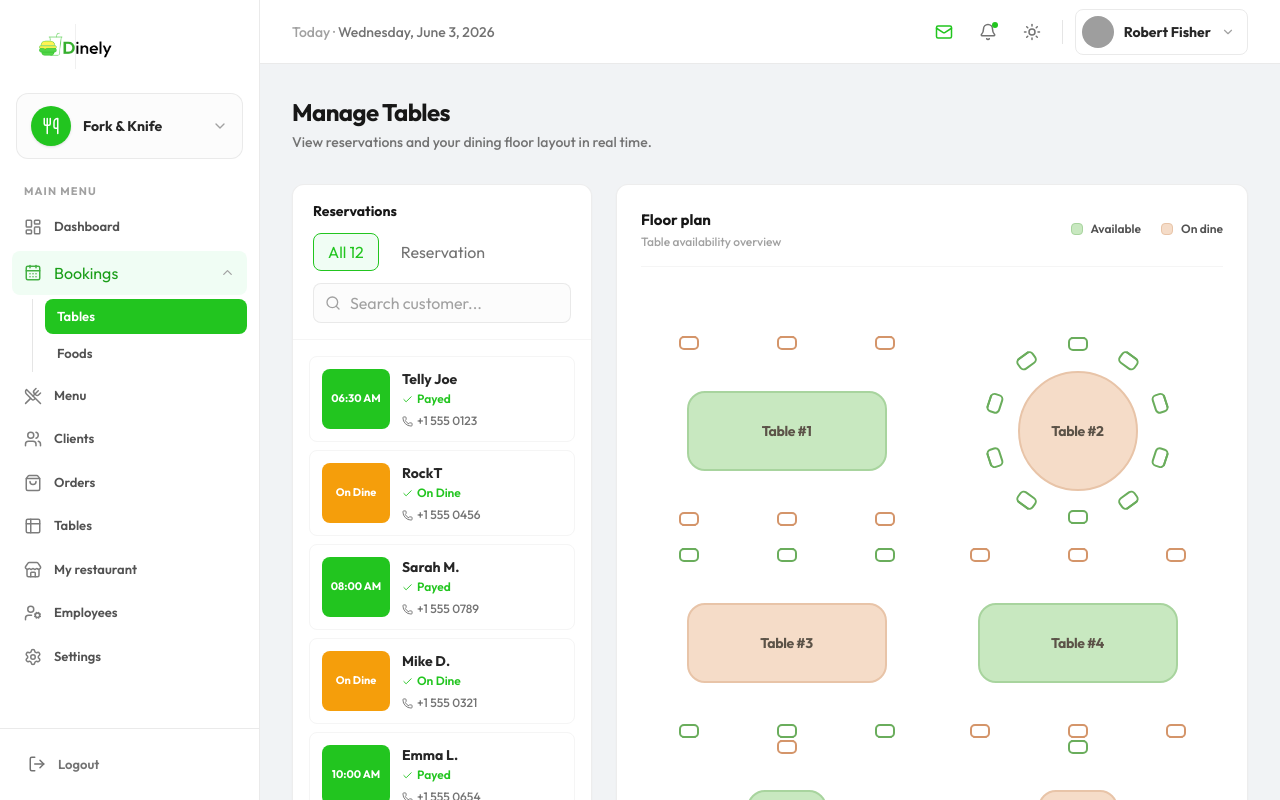
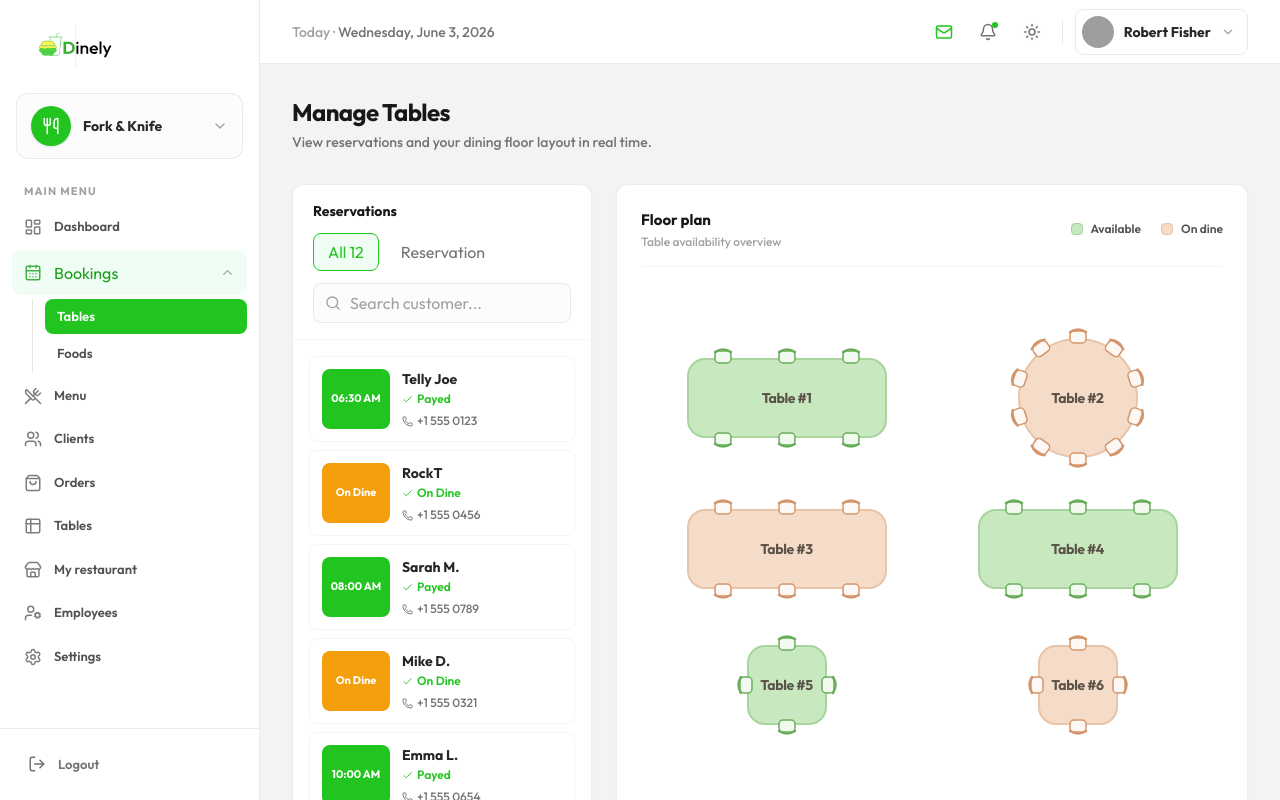
Before and after one commit to Honore-models/Dinely, a Next.js app in the folder dinely-saas/: page /dashboard/bookings/tables in a window 1280 px wide. Built offline with nearby package versions, Linux system fonts and the light colour scheme; grey boxes are pictures that could not be loaded.

Commit message:
feat(): modified tables

```diff
--- a/dinely-saas/src/components/dashboard/bookings/TableChair.tsx
+++ b/dinely-saas/src/components/dashboard/bookings/TableChair.tsx
@@ -9,31 +9,45 @@ const strokeColors = {
   orange: "#d4956a",
 };
 
-/** Top-down chair icon — rounded seat with backrest line */
+const fillColors = {
+  green: "#f2faf0",
+  orange: "#fdf8f4",
+};
+
+/** Top-down chair icon — modern rounded seat with curved backrest */
 export function TableChair({ color, rotation = 0, className = "" }: TableChairProps) {
   const stroke = strokeColors[color];
+  const fill = fillColors[color];
 
   return (
     <svg
       width={22}
-      height={18}
-      viewBox="0 0 22 18"
+      height={22}
+      viewBox="0 0 22 22"
       fill="none"
       className={className}
       style={{ transform: `rotate(${rotation}deg)` }}
       aria-hidden
     >
+      {/* Rounded Chair Seat */}
       <rect
-        x={2}
-        y={4}
-        width={18}
+        x={3}
+        y={7}
+        width={16}
         height={12}
         rx={4}
         stroke={stroke}
-        strokeWidth={2}
-        fill="white"
+        strokeWidth={1.5}
+        fill={fill}
       />
-      <line x1={5} y1={4} x2={17} y2={4} stroke={stroke} strokeWidth={2} strokeLinecap="round" />
+      {/* Modern Curved Backrest */}
+      <path
+        d="M 3 8 Q 11 3 19 8"
+        stroke={stroke}
+        strokeWidth={2.5}
+        fill="none"
+        strokeLinecap="round"
+      />
     </svg>
   );
 }
--- a/dinely-saas/src/components/dashboard/bookings/TableNode.tsx
+++ b/dinely-saas/src/components/dashboard/bookings/TableNode.tsx
@@ -13,7 +13,7 @@ const tableColors = {
 };
 
 function chairColorForTable(status: FloorTable["status"]): "green" | "orange" {
-  return status === "available" ? "orange" : "green";
+  return status === "available" ? "green" : "orange";
 }
 
 interface ChairPlacement {
@@ -29,12 +29,12 @@ function getChairPlacements(table: FloorTable): ChairPlacement[] {
   const count = table.shape === "circle" ? 10 : table.seats;
 
   if (table.shape === "circle") {
-    const radius = 92;
+    const radius = 52.5; // percent radius of the table surface to give a clean tucked-in look (8px overlap)
     return Array.from({ length: count }, (_, i) => {
       const angle = (i / count) * 360 - 90;
       const rad = (angle * Math.PI) / 180;
-      const x = 50 + (radius / 2.1) * Math.cos(rad);
-      const y = 50 + (radius / 2.1) * Math.sin(rad);
+      const x = 50 + radius * Math.cos(rad);
+      const y = 50 + radius * Math.sin(rad);
       return {
         left: `${x}%`,
         top: `${y}%`,
@@ -46,27 +46,27 @@ function getChairPlacements(table: FloorTable): ChairPlacement[] {
 
   if (table.shape === "square") {
     return [
-      { top: "0%", left: "50%", transform: "translate(-50%, -100%)", rotation: 0 },
-      { top: "50%", right: "0%", transform: "translate(100%, -50%)", rotation: 90 },
-      { bottom: "0%", left: "50%", transform: "translate(-50%, 100%)", rotation: 180 },
-      { top: "50%", left: "0%", transform: "translate(-100%, -50%)", rotation: 270 },
+      { top: "-14px", left: "50%", transform: "translateX(-50%)", rotation: 0 },
+      { top: "50%", right: "-14px", transform: "translateY(-50%)", rotation: 90 },
+      { bottom: "-14px", left: "50%", transform: "translateX(-50%)", rotation: 180 },
+      { top: "50%", left: "-14px", transform: "translateY(-50%)", rotation: 270 },
     ];
   }
 
   return [
-    { top: "0%", left: "15%", transform: "translate(-50%, -100%)", rotation: 0 },
-    { top: "0%", left: "50%", transform: "translate(-50%, -100%)", rotation: 0 },
-    { top: "0%", left: "85%", transform: "translate(-50%, -100%)", rotation: 0 },
-    { bottom: "0%", left: "15%", transform: "translate(-50%, 100%)", rotation: 180 },
-    { bottom: "0%", left: "50%", transform: "translate(-50%, 100%)", rotation: 180 },
-    { bottom: "0%", left: "85%", transform: "translate(-50%, 100%)", rotation: 180 },
+    { top: "-14px", left: "18%", transform: "translateX(-50%)", rotation: 0 },
+    { top: "-14px", left: "50%", transform: "translateX(-50%)", rotation: 0 },
+    { top: "-14px", left: "82%", transform: "translateX(-50%)", rotation: 0 },
+    { bottom: "-14px", left: "18%", transform: "translateX(-50%)", rotation: 180 },
+    { bottom: "-14px", left: "50%", transform: "translateX(-50%)", rotation: 180 },
+    { bottom: "-14px", left: "82%", transform: "translateX(-50%)", rotation: 180 },
   ];
 }
 
 const containerSize = {
-  "rect-large": "min-h-[160px] min-w-[280px]",
-  circle: "min-h-[200px] min-w-[200px]",
-  square: "min-h-[150px] min-w-[150px]",
+  "rect-large": "h-[120px] w-[240px]",
+  circle: "h-[150px] w-[150px]",
+  square: "h-[120px] w-[120px]",
 };
 
 const surfaceSize = {
@@ -85,10 +85,13 @@ export function TableNode({ table }: TableNodeProps) {
   const placements = getChairPlacements(table);
 
   return (
-    <div className="flex items-center justify-center py-4">
+    <div className="flex items-center justify-center py-2">
       <div
         className={`relative flex items-center justify-center ${containerSize[table.shape]}`}
       >
+        {/* Surface-relative wrapper */}
+        <div className={`relative ${surfaceSize[table.shape]}`}>
+          {/* Chairs */}
           {placements.map((pos, i) => (
             <div
               key={i}
@@ -105,16 +108,19 @@ export function TableNode({ table }: TableNodeProps) {
             </div>
           ))}
 
+          {/* Table Surface */}
           <div
-          className={`relative z-10 grid place-items-center ${surfaceSize[table.shape]}`}
+            className="absolute inset-0 z-10 grid place-items-center"
             style={{
               backgroundColor: colors.surface,
               border: `2px solid ${colors.border}`,
+              borderRadius: "inherit",
             }}
           >
             <span className="text-sm font-bold tracking-tight text-[#5c5348]">{table.label}</span>
           </div>
         </div>
       </div>
+    </div>
   );
 }
```
Lines whose indentation alone changed are shown as unchanged.
